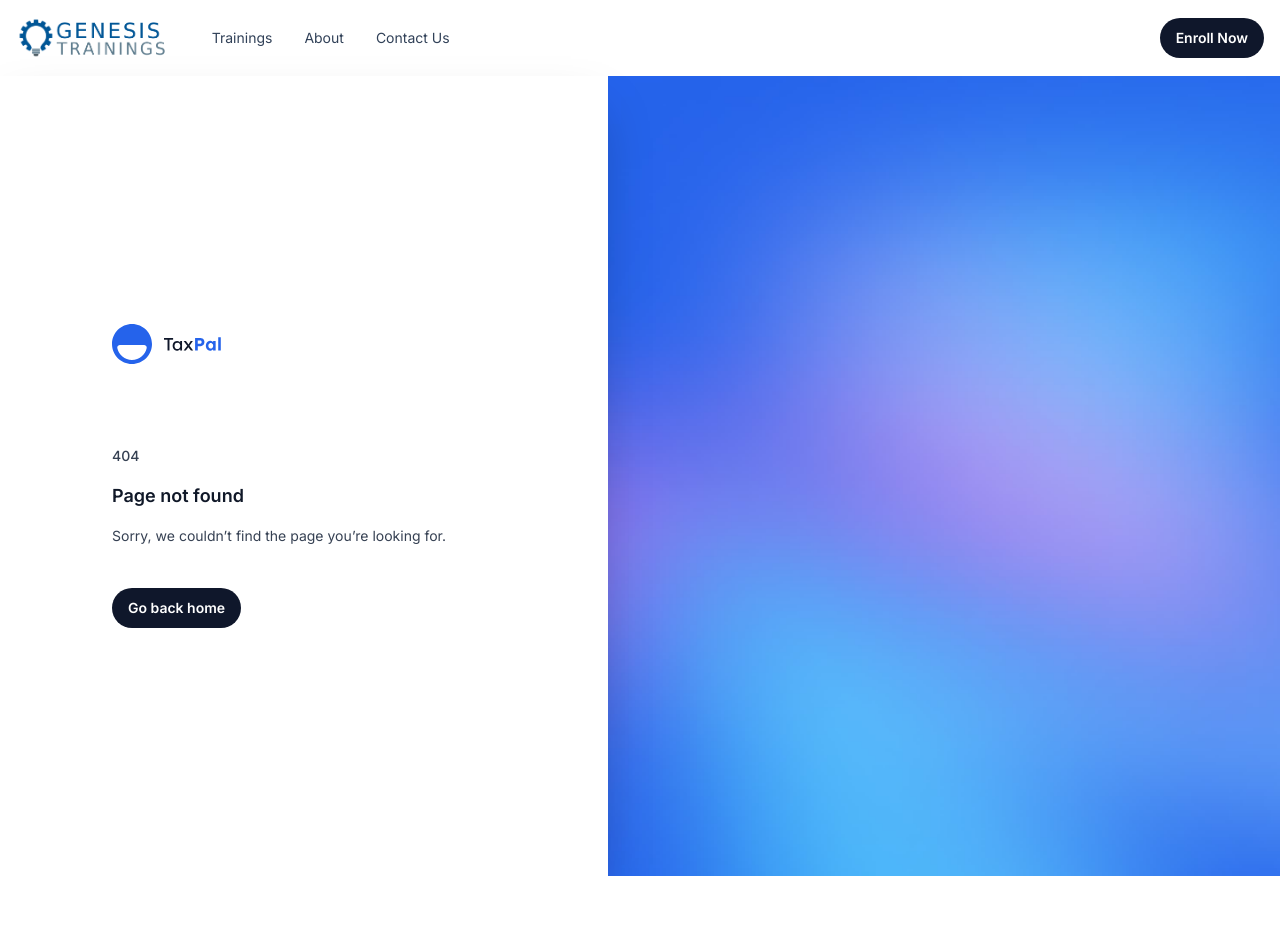
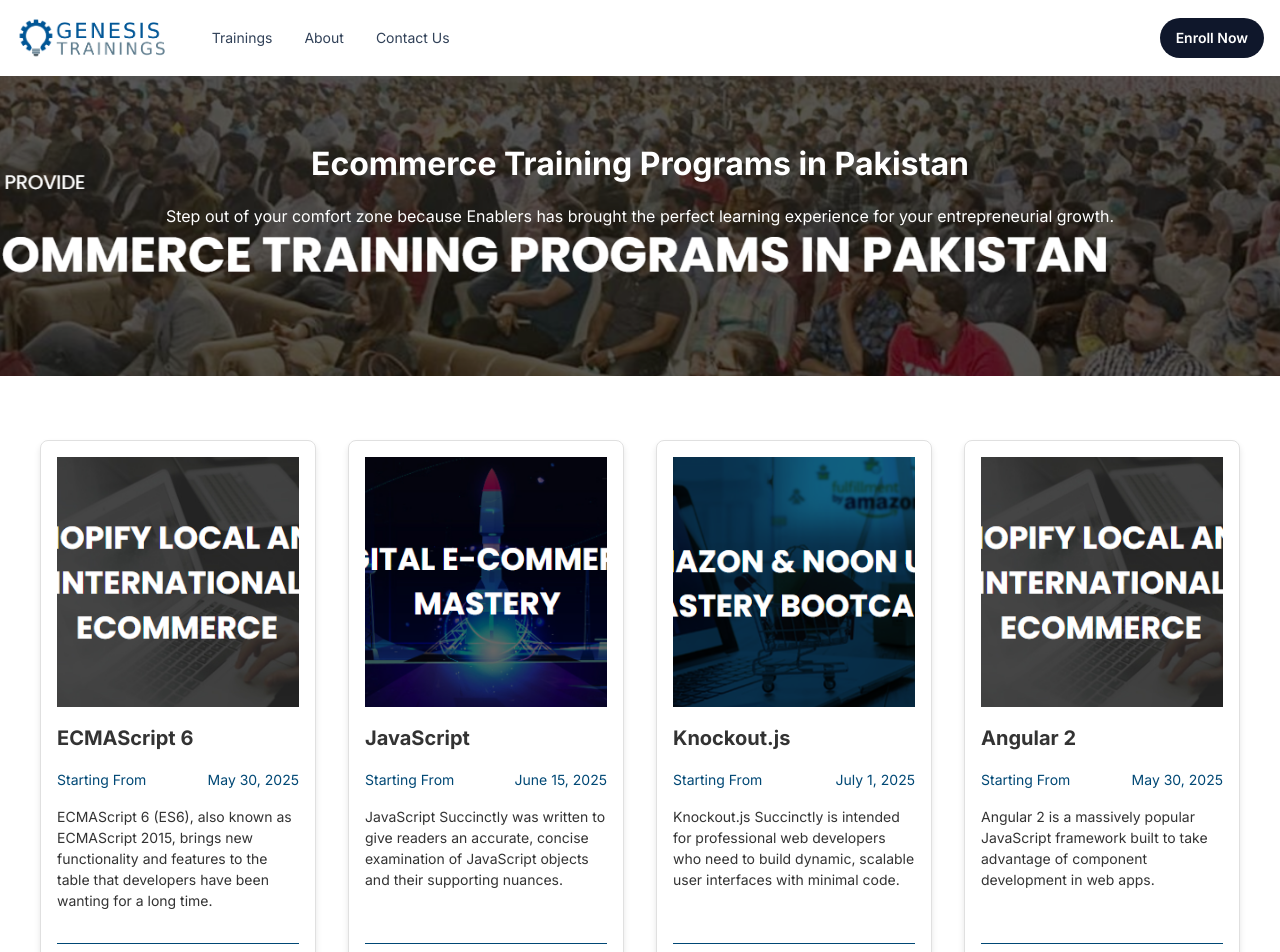
Before and after one commit to TalhaTauqeer/Genesis-trainings, a Next.js app: page /trainings in a window 1280 px wide. Before the commit this address had no page. Shown: the top 952 px of the page. Before the commit the page ends 876 px from the top, so only its background shows below. Built offline with nearby package versions, Linux system fonts and the light colour scheme.

Commit message:
2nd Commit with Trainings page

```diff
--- /dev/null
+++ b/src/app/trainings/page.jsx
@@ -0,0 +1,172 @@
+import { courses } from '@/data/coursecard'; // Import course data
+import Image from 'next/image';
+import { Button } from '@/components/Button'; // Assuming Button component is already created
+
+// Helper function to format the date
+const formatDate = (dateString) => {
+  const date = new Date(dateString);
+  const options = { year: 'numeric', month: 'long', day: 'numeric' };
+  return date.toLocaleDateString('en-US', options);
+};
+
+export default function Trainings() {
+  return (
+    <div className="trainings">
+      {/* Banner Section */}
+      <section
+        style={{
+          position: 'relative',
+          width: '100%',
+          height: '300px', /* Adjust the height as needed */
+        }}
+      >
+        <Image
+          src="/images/screenshots/Banner_Sample.png" // Correct path to the banner image
+          alt="Training Banner"
+          layout="fill"
+          objectFit="cover"
+          style={{ position: 'absolute', inset: 0 }}
+        />
+        <div
+          style={{
+            position: 'relative',
+            zIndex: 2,
+            textAlign: 'center',
+            paddingTop: '4rem',
+            paddingBottom: '4rem',
+          }}
+        >
+          <h1 style={{ color: 'white', fontSize: '2rem', fontWeight: 'bold' }}>
+            Ecommerce Training Programs in Pakistan
+          </h1>
+          <p style={{ color: 'white', marginTop: '1rem' }}>
+            Step out of your comfort zone because Enablers has brought the perfect learning experience for your entrepreneurial growth.
+          </p>
+        </div>
+        <div
+          style={{
+            height: '5px',
+            backgroundColor: '#FF6B35', /* Orange color */
+            width: '100%',
+          }}
+        ></div>
+      </section>
+
+      {/* Courses Section */}
+      <section style={{ paddingTop: '4rem', paddingBottom: '4rem' }}>
+        <div
+          style={{
+            display: 'grid',
+            gridTemplateColumns: '1fr 1fr 1fr 1fr',
+            gap: '2rem',
+            maxWidth: '1200px',
+            margin: '0 auto',
+          }}
+        >
+          {courses.map((course) => (
+            <div
+              key={course.index}
+              style={{
+                display: 'flex',
+                flexDirection: 'column',
+                padding: '1rem', // Padding added back to the content area
+                border: '1px solid #E0E0E0',
+                borderRadius: '8px',
+                boxShadow: '0 4px 6px rgba(0, 0, 0, 0.1)',
+                transition: 'all 0.3s ease',
+                minHeight: '500px', // Ensure the card has enough height
+                height: '100%', // Fill up the container, ensuring flexbox works properly
+              }}
+              className="course-card"
+            >
+              {/* Image occupies the full top portion without padding */}
+              <div
+                style={{
+                  width: '100%',
+                  height: '250px',
+                  overflow: 'hidden',
+                  marginBottom: '1rem', // Space between the image and content below
+                  padding: '0', // Removed padding here for the image container
+                  margin: '0', // Removed margin to make sure the image sits flush with the borders
+                }}
+              >
+                <Image
+                  src={course.image}
+                  alt={`Course Image ${course.index}`}
+                  width={500} // Image width for 100% container width
+                  height={250} // Height should be consistent with the card's design
+                  style={{
+                    width: '100%',
+                    height: '100%',
+                    objectFit: 'cover', // Ensure it covers the area without distortion
+                    margin: '0', // Remove any margin
+                    padding: '0', // Remove any padding
+                  }}
+                />
+              </div>
+
+              {/* Title of the course */}
+              <h3
+                style={{
+                  fontSize: '1.25rem',
+                  fontWeight: 'bold',
+                  color: '#333',
+                  marginBottom: '1rem',
+                  marginTop: '1rem', // Space between image and title
+                }}
+              >
+                {course.title}
+              </h3>
+
+              {/* Date Section */}
+              <div
+                style={{
+                  display: 'flex',
+                  justifyContent: 'space-between',
+                  alignItems: 'center',
+                  marginBottom: '1rem',
+                }}
+              >
+                <p style={{ fontSize: '0.875rem', color: '#004875' }}>Starting From</p>
+                <p style={{ fontSize: '0.875rem', color: '#004875' }}>{formatDate(course.date)}</p>
+              </div>
+
+              {/* Description */}
+              <p style={{ fontSize: '0.875rem', color: '#333', marginBottom: '1rem', flexGrow: 1 }}>
+                {course.description}
+              </p>
+
+              {/* Divider Line */}
+              <div
+                style={{
+                  borderBottom: '1px solid #004875',
+                  marginTop: '1rem',
+                  marginBottom: '1rem',
+                }}
+              ></div>
+
+              {/* Enroll Now Button (Fixed at the bottom) */}
+              <div style={{ marginTop: 'auto' }}>
+                <Button
+                  href="/enroll"
+                  style={{
+                    width: '100%',
+                    backgroundColor: '#004875',
+                    color: 'white',
+                    padding: '0.75rem',
+                    borderRadius: '5px',
+                    textAlign: 'center',
+                    textDecoration: 'none',
+                    display: 'inline-block',
+                  }}
+                >
+                  Enroll Now
+                </Button>
+              </div>
+            </div>
+          ))}
+        </div>
+      </section>
+    </div>
+  );
+}
--- a/src/data/coursecard.js
+++ b/src/data/coursecard.js
@@ -1,50 +1,58 @@
 export const courses = [
   {
     index: 1,
+    title: 'ECMAScript 6',  // Added title
     image: '/images/screenshots/CourseCard_Sample.png',  // Reference image in public folder
-    description: 'Index 01',
+    description: 'ECMAScript 6 (ES6), also known as ECMAScript 2015, brings new functionality and features to the table that developers have been wanting for a long time.',
     date: '2025-05-30',
   },
   {
     index: 2,
+    title: 'JavaScript',  // Added title
     image: '/images/screenshots/CourseCard_Sample02.png',  // Another example
-    description: 'Index 02',
+    description: 'JavaScript Succinctly was written to give readers an accurate, concise examination of JavaScript objects and their supporting nuances.',
     date: '2025-06-15',
   },
   {
     index: 3,
+    title: 'Knockout.js',  // Added title
     image: '/images/screenshots/CourseCard_Sample03.png',  // Another example
-    description: 'Index 03',
+    description: 'Knockout.js Succinctly is intended for professional web developers who need to build dynamic, scalable user interfaces with minimal code.',
     date: '2025-07-01',
   },
   {
     index: 4,
+    title: 'Angular 2',  // Added title
     image: '/images/screenshots/CourseCard_Sample.png',  // Reference image in public folder
-    description: 'Index 04',
+    description: 'Angular 2 is a massively popular JavaScript framework built to take advantage of component development in web apps.',
     date: '2025-05-30',
   },
   {
     index: 5,
+    title: 'Amazon FBA Wholesale',  // Added title
     image: '/images/screenshots/CourseCard_Sample02.png',  // Another example
-    description: 'Index 05',
+    description: 'Learn Amazon wholesale with Fulfillment by Amazon FBA with a focus on core concepts for a successful store.',
     date: '2025-06-15',
   },
   {
     index: 6,
+    title: 'Freelancing and Virtual Assistant',  // Added title
     image: '/images/screenshots/CourseCard_Sample03.png',  // Another example
-    description: 'Index 06',
+    description: 'Become a specialist in freelancing and learn the core fundamentals for beginning a successful freelancer career.',
     date: '2025-07-01',
   },
   {
     index: 7,
+    title: 'Shopify Ecommerce',  // Added title
     image: '/images/screenshots/CourseCard_Sample.png',  // Reference image in public folder
-    description: 'Index 07',
+    description: 'Enroll now to create your own store, deal with legal aspects, manage sourcing, selling, logistics, marketing, and generate sales.',
     date: '2025-05-30',
   },
   {
     index: 8,
+    title: 'Digital Marketing with AI',  // Added title
     image: '/images/screenshots/CourseCard_Sample02.png',  // Another example
-    description: 'Index 08',
+    description: 'Become an ads managing expert and learn to manage ads on Facebook, Manychat, and other platforms using AI.',
     date: '2025-06-15',
   },
 ]
```
Also changed, not shown: public/images/screenshots/Banner_Sample.png (added).
